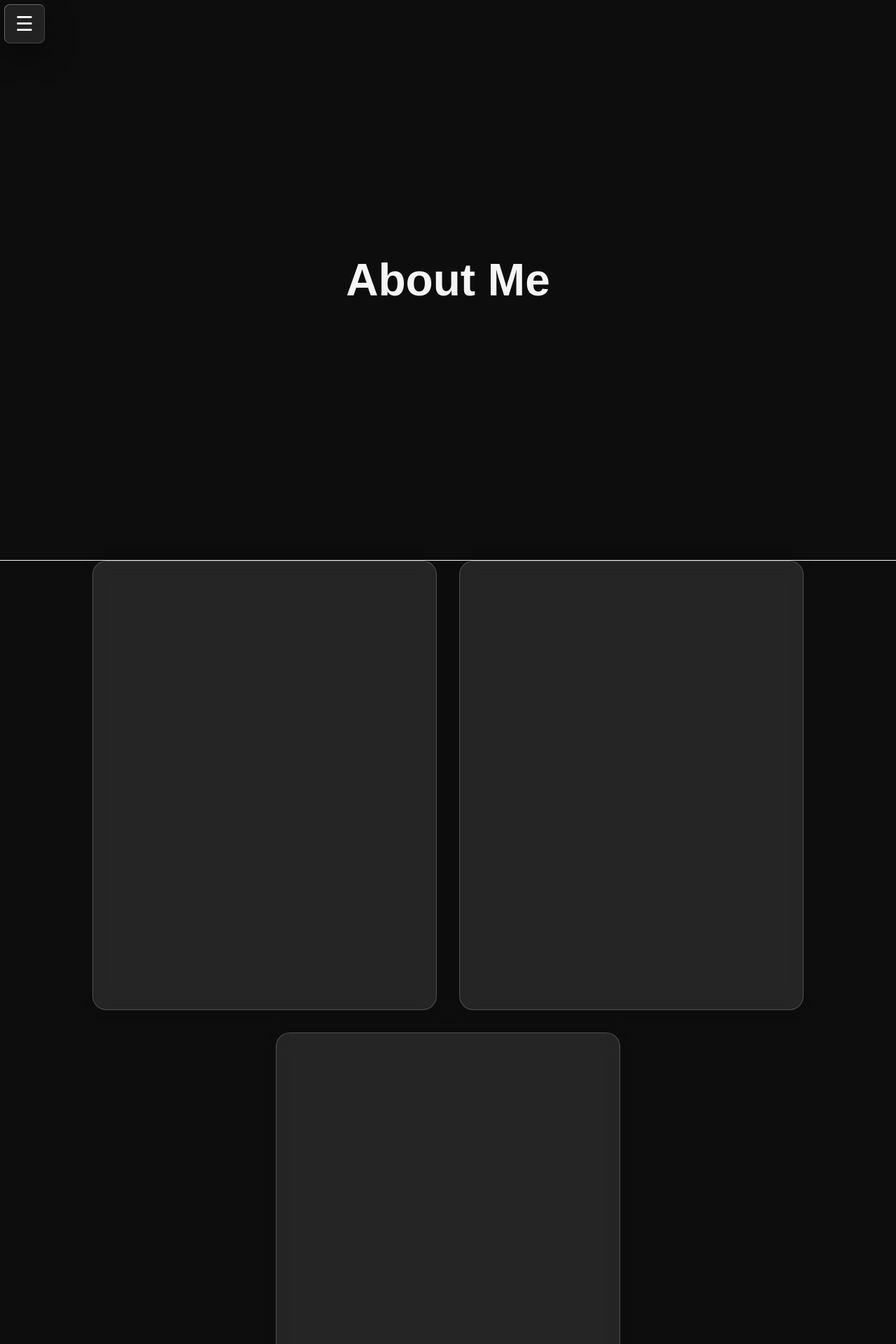
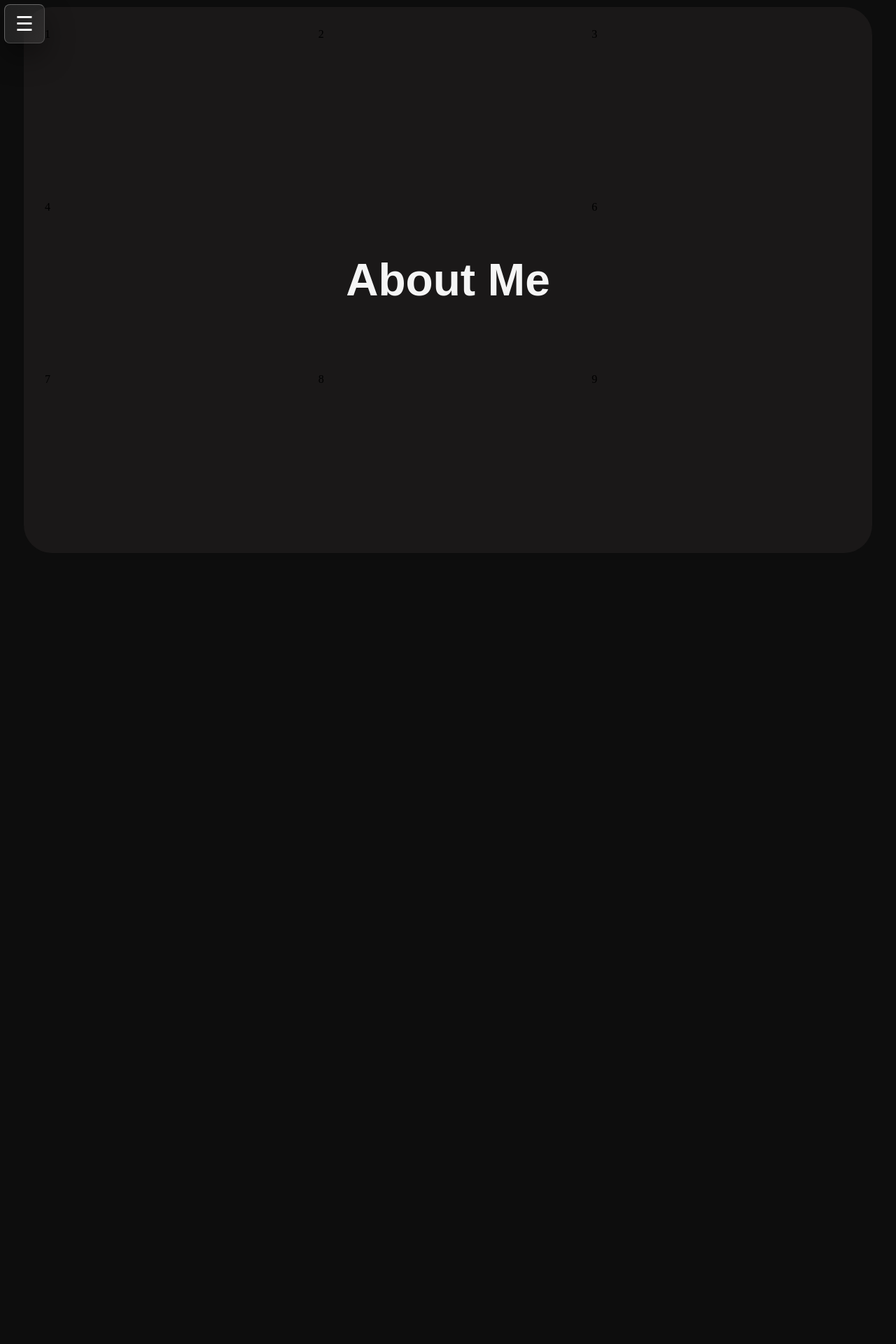
Before and after one commit to Wgannnn/CV, an Angular app: page /about in a window 1280 px wide. Shown: the top 1920 px of the page at 70% size. After the commit the page ends 800 px from the top, so only its background shows below. Built offline with nearby package versions, Linux system fonts and the light colour scheme.

Commit message:
Made an upgrade to About Me

```diff
--- a/src/app/read-about-me/read-about-me.css
+++ b/src/app/read-about-me/read-about-me.css
@@ -1,83 +1,94 @@
-/* ---------------- HEADER ---------------- */
-header{
-    height: 100vh;
-    display: flex;
-    justify-content: center;
-    align-items: center;
-    flex-direction: column;
-    text-align: center;
-    border-bottom: 1px solid whitesmoke;
-    font-family: 'Ciguatera', sans-serif;
+header {
+  width: 90vw;
+  height: 90vh;
+
+  display: grid;
+  grid-template-columns: repeat(3, 1fr);
+  grid-template-rows: repeat(3, 1fr);
+
+  gap: 20px;
+  padding: 30px;
+
+  background-color: rgb(26, 24, 24);
+  border-radius: 40px;
+  overflow: hidden;
 }
 
-h1 {
-  font-size: 4rem;
-  color: whitesmoke;
-  white-space: nowrap;
+
+header>div:not(.card5) {
+  border-radius: 25px;
+  transition: transform .2s ease, box-shadow .2s ease;
 }
 
-h1 span {
-  opacity: 0;
-  display: inline-block;
-  animation: appear 0.3s forwards;
-}
-h1 span.space {
-  display: inline-block;
-  width: 0.5ch;
-  animation: appear 0.3s forwards;
+header>div:not(.card5):hover {
+  transform: scale(1.03);
+  box-shadow: 0 10px 25px rgba(0, 0, 0, .4);
 }
 
-@keyframes appear { to { opacity: 1; } }
 
-/* ---------------- SECTION / CARDS ---------------- */
-section{
-    min-height: 100vh;
-    display: flex;
-    justify-content: center;
-    align-items: center;
-    flex-direction: column;
-    text-align: center;
+
+/* cards */
+.card1 {
+  grid-column: 1;
+  grid-row: 1;
 }
 
-.cards{
-    display: flex;
-    justify-content: center;
-    align-items: center;
-    gap: 2rem;
-    flex-wrap: wrap; /* Wrap cards on small screens */
+.card2 {
+  grid-column: 2;
+  grid-row: 1;
 }
 
-.card{
-  width: 450px;
-  max-width: 90%; /* responsive width */
-  height: 600px;
-  border-radius: 20px;
+.card3 {
+  grid-column: 3;
+  grid-row: 1;
+}
+
+.card4 {
+  grid-column: 1;
+  grid-row: 2;
+}
+
+.card5 {
+  grid-column: 2;
+  grid-row: 2;
+
   display: flex;
-  flex-direction: column;
+  align-items: center;
+  justify-content: center;
+
+  color: whitesmoke;
+  font-size: 2rem;
+  font-family: sans-serif;
+
+  background: none;
+  /* no box */
+}
+
+.card6 {
+  grid-column: 3;
+  grid-row: 2;
+}
+
+.card7 {
+  grid-column: 1;
+  grid-row: 3;
+}
+
+.card8 {
+  grid-column: 2;
+  grid-row: 3;
+}
+
+.card9 {
+  grid-column: 3;
+  grid-row: 3;
+}
+
+
+.container {
+  width: 100%;
+  height: 100vh;
+  display: flex;
   justify-content: center;
   align-items: center;
-  text-align: center;
-  font-size: 1.5rem;
-  color: white;
-  padding: 20px;
-
-  background: rgba(255, 255, 255, 0.1);
-  border: 1px solid rgba(255, 255, 255, 0.2);
-  backdrop-filter: blur(12px) saturate(1.2);
-  -webkit-backdrop-filter: blur(12px) saturate(1.2);
-
-  transition: transform 0.1s ease, box-shadow 0.2s ease;
-  will-change: transform;
-  box-shadow: 0 0 20px rgba(0,0,0,0.1);
 }
-
-#uno:hover { border-color: greenyellow; }
-#dos:hover { border-color: yellow; }
-#tres:hover { border-color: red; }
-
-/* Adjust for mobile phones */
-@media (max-width: 768px) {
-    h1 { font-size: 3rem; }
-    .cards { flex-direction: column; gap: 1.5rem; }
-    .card { width: 90%; height: auto; padding: 15px; font-size: 1.2rem; }
-}
--- a/src/app/read-about-me/read-about-me.html
+++ b/src/app/read-about-me/read-about-me.html
@@ -1,23 +1,16 @@
-<header>
-    <h1 class="typing">
-        <span>A</span><span>b</span><span>o</span><span>u</span><span>t</span><span class="space"> </span><span>M</span><span>e</span>
-    </h1>
-</header>
-<main>
-    <section class="Personal-Infos">
-        <div class="cards">
-            <div class="card" id="uno" #card>
+<div class="container">
+    <header>
+    <div class="card1">1</div>
+    <div class="card2">2</div>
+    <div class="card3">3</div>
+    <div class="card4">4</div>
+    <div class="card5">
+        <h1>About Me</h1>
+    </div>
+    <div class="card6">6</div>
+    <div class="card7">7</div>
+    <div class="card8">8</div>
+    <div class="card9">9</div>
+    </header>
 
-            </div>
-            <div class="card" id="dos" #card>
-
-            </div>
-            <div class="card" id="tres" #card>
-
-            </div>
-        </div>
-    </section>
-</main>
-<footer>
-
-</footer>
+</div>
--- a/src/app/read-about-me/read-about-me.ts
+++ b/src/app/read-about-me/read-about-me.ts
@@ -9,49 +9,4 @@ import { CommonModule } from '@angular/common';
   styleUrls: ['./read-about-me.css'],
   encapsulation: ViewEncapsulation.Emulated
 })
-export class ReadAboutMe implements AfterViewInit {
-  words = ['cats', 'dogs', 'birds'];
-  currentIndex = signal(0);
-
-  @ViewChildren('card') cards!: QueryList<ElementRef>;
-
-  constructor(private renderer: Renderer2) {
-    setInterval(() => {
-      this.currentIndex.set((this.currentIndex() + 1) % this.words.length);
-    }, 2000);
-  }
-
-  get currentWord() {
-    return this.words[this.currentIndex()];
-  }
-
-  ngAfterViewInit() {
-    const isHoverSupported = window.matchMedia("(hover: hover)").matches;
-
-    if (!isHoverSupported) return; // skip tilt on touch devices
-
-    this.cards.forEach(cardRef => {
-      const cardEl = cardRef.nativeElement;
-
-      this.renderer.listen(cardEl, 'mousemove', (event: MouseEvent) => {
-        const rect = cardEl.getBoundingClientRect();
-        const x = event.clientX - rect.left;
-        const y = event.clientY - rect.top;
-
-        const centerX = rect.width / 2;
-        const centerY = rect.height / 2;
-
-        const rotateX = ((y - centerY) / centerY) * 20;
-        const rotateY = ((x - centerX) / centerX) * 20;
-
-        this.renderer.setStyle(cardEl, 'transform', `rotateX(${-rotateX}deg) rotateY(${rotateY}deg)`);
-        this.renderer.setStyle(cardEl, 'box-shadow', `${-rotateY * 3}px ${rotateX * 3}px 40px rgba(0,0,0,0.25)`);
-      });
-
-      this.renderer.listen(cardEl, 'mouseleave', () => {
-        this.renderer.setStyle(cardEl, 'transform', 'rotateX(0deg) rotateY(0deg)');
-        this.renderer.setStyle(cardEl, 'box-shadow', '0 0 20px rgba(0,0,0,0.1)');
-      });
-    });
-  }
-}
+export class ReadAboutMe {}
```
